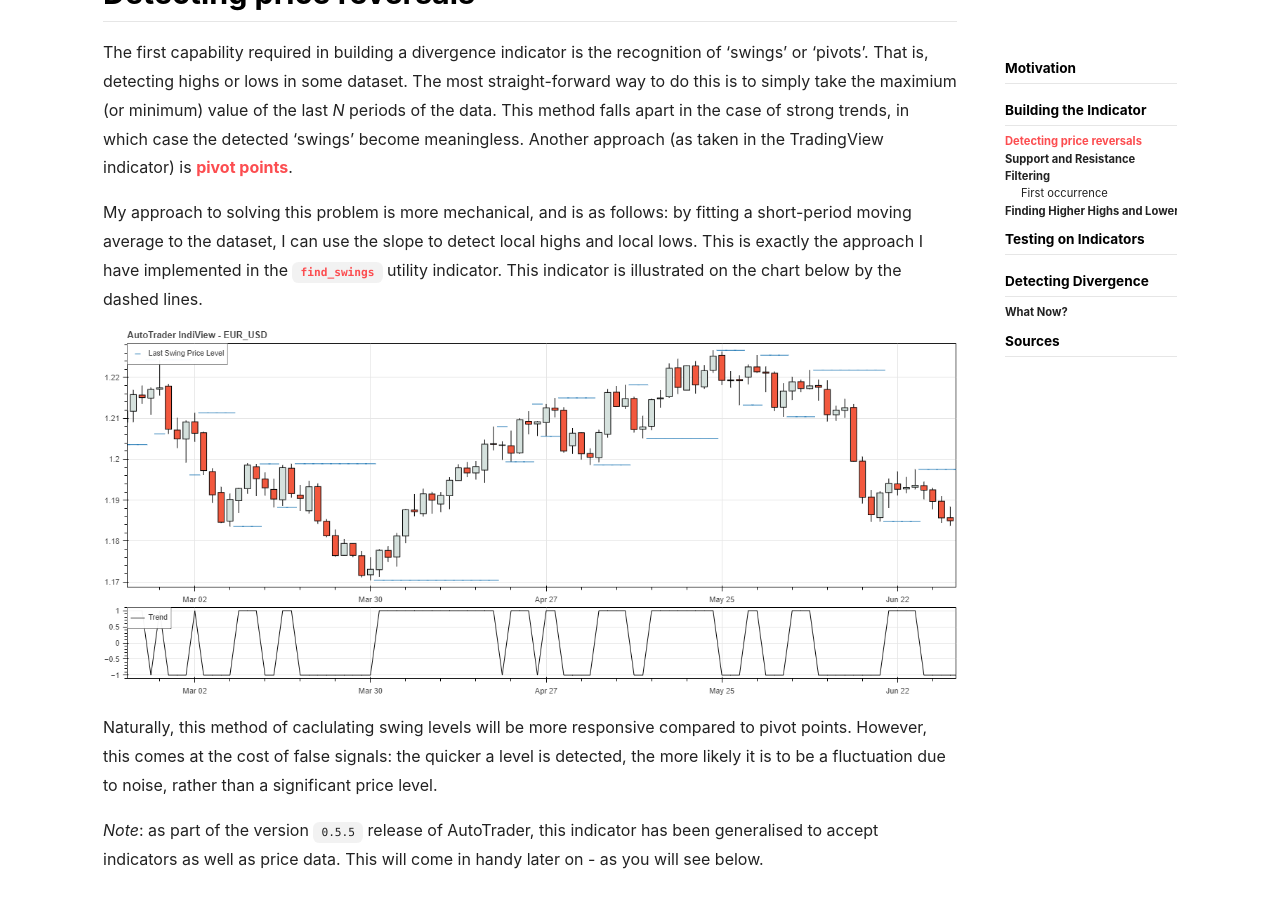
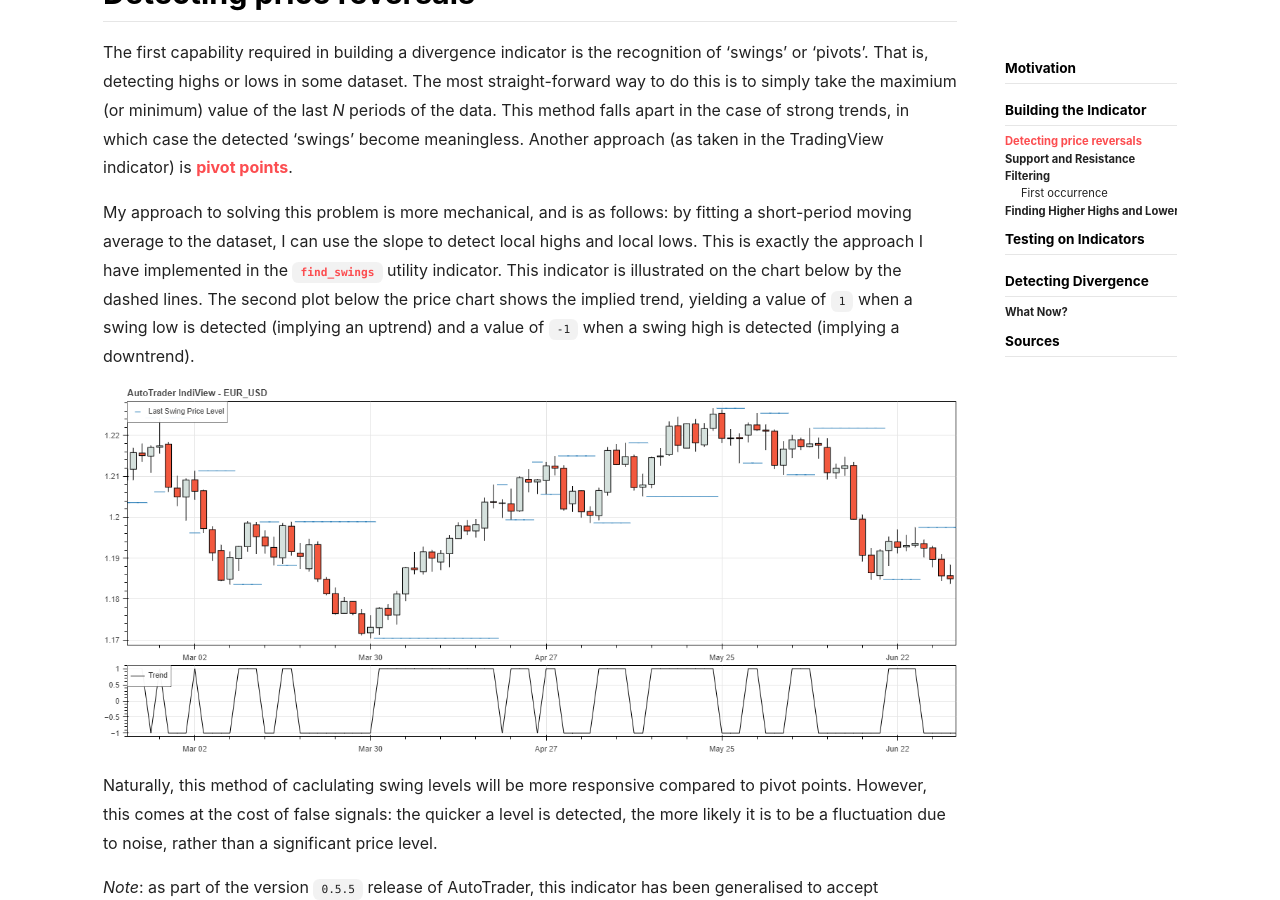
Before and after one commit to kieran-mackle/AutoTrader, a Jekyll site: the page built from content/_posts/2021-11-08-detecting-divergence.md, in a window 1280 px wide and 900 px high, scrolled down 1821 px. Built offline with Jekyll 4.4.1, drawn with Linux system fonts in a browser that asks for light colours; nearby versions of some CDN libraries.

Commit message:
docs: referenced trend

```diff
--- a/content/_posts/2021-11-08-detecting-divergence.md
+++ b/content/_posts/2021-11-08-detecting-divergence.md
@@ -60,7 +60,9 @@ TradingView indicator) is [pivot points](https://www.investopedia.com/terms/p/pi
 My approach to solving this problem is more mechanical, and is as follows: by fitting a short-period moving
 average to the dataset, I can use the slope to detect local highs and local lows. This is exactly the approach
 I have implemented in the [`find_swings`](../docs/indicators#swing-detection) utility indicator. This indicator
-is illustrated on the chart below by the dashed lines.
+is illustrated on the chart below by the dashed lines. The second plot below the price chart shows the implied
+trend, yielding a value of `1` when a swing low is detected (implying an uptrend) and a value of `-1` when a
+swing high is detected (implying a downtrend).
 
 ![Price Swings](/AutoTrader/assets/divergence-blog/price-swings-trend.png "Price Swings")
 
```
